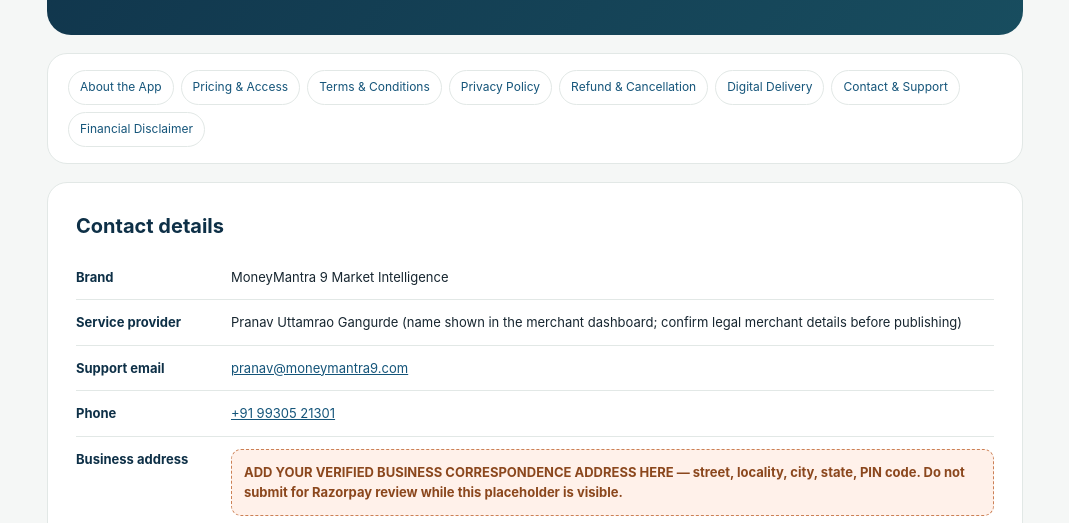
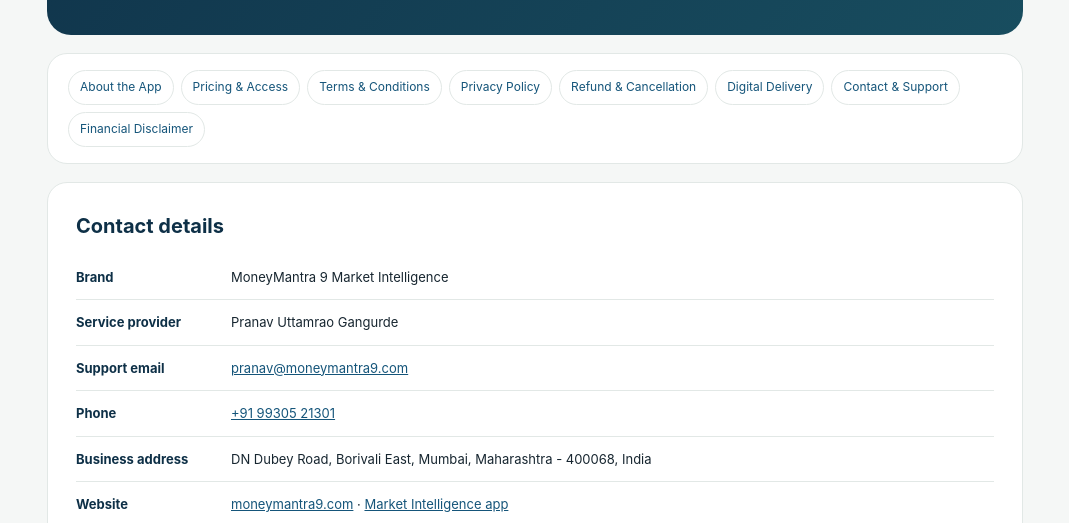
Before and after one commit to pranavgangurde-mm9/moneymantra9-market-intelligence, a website: page contact.html in a window 1280 px wide. Shown: the part 277-800 px from the top of the page, without its empty margins (105-1174 px from the left). Drawn offline with Linux system fonts and the light colour scheme.

Commit message:
Add files via upload

```diff
--- a/contact.html
+++ b/contact.html
@@ -14,6 +14,6 @@
 <header class="site-head"><div class="head-inner"><a class="brandlink" href="index.html"><img src="brand-logo.png" alt="MoneyMantra 9 logo"><span><strong>MoneyMantra 9</strong><small>Market Intelligence · Protect. Grow. Prosper.</small></span></a><nav class="site-nav" aria-label="Main"><a href="index.html">App</a><a href="pricing.html">Pricing</a><a href="about.html">About</a><a href="contact.html">Support</a></nav></div></header>
 <main><div class="hero"><div><div class="eyebrow">MoneyMantra 9 · Website information</div><h1>Contact &amp; Support</h1><p>Questions about the app, payments, access or privacy? Reach the MoneyMantra 9 support contact.</p></div></div><div class="card" style="padding:16px 20px"><div class="site-map"><a href="about.html">About the App</a> <a href="pricing.html">Pricing &amp; Access</a> <a href="terms.html">Terms &amp; Conditions</a> <a href="privacy.html">Privacy Policy</a> <a href="refunds.html">Refund &amp; Cancellation</a> <a href="delivery.html">Digital Delivery</a> <a href="contact.html">Contact &amp; Support</a> <a href="disclaimer.html">Financial Disclaimer</a></div></div>
 
-<div class="card"><h2>Contact details</h2><div class="kv"><b>Brand</b><span>MoneyMantra 9 Market Intelligence</span></div><div class="kv"><b>Service provider</b><span>Pranav Uttamrao Gangurde (name shown in the merchant dashboard; confirm legal merchant details before publishing)</span></div><div class="kv"><b>Support email</b><span><a href="mailto:pranav@moneymantra9.com">pranav@moneymantra9.com</a></span></div><div class="kv"><b>Phone</b><span><a href="tel:+919930521301">+91 99305 21301</a></span></div><div class="kv"><b>Business address</b><span class="placeholder">ADD YOUR VERIFIED BUSINESS CORRESPONDENCE ADDRESS HERE — street, locality, city, state, PIN code. Do not submit for Razorpay review while this placeholder is visible.</span></div><div class="kv"><b>Website</b><span><a href="https://moneymantra9.com/" target="_blank" rel="noopener">moneymantra9.com</a> · <a href="index.html">Market Intelligence app</a></span></div></div>
+<div class="card"><h2>Contact details</h2><div class="kv"><b>Brand</b><span>MoneyMantra 9 Market Intelligence</span></div><div class="kv"><b>Service provider</b><span>Pranav Uttamrao Gangurde</span></div><div class="kv"><b>Support email</b><span><a href="mailto:pranav@moneymantra9.com">pranav@moneymantra9.com</a></span></div><div class="kv"><b>Phone</b><span><a href="tel:+919930521301">+91 99305 21301</a></span></div><div class="kv"><b>Business address</b><span>DN Dubey Road, Borivali East, Mumbai, Maharashtra - 400068, India</span></div><div class="kv"><b>Website</b><span><a href="https://moneymantra9.com/" target="_blank" rel="noopener">moneymantra9.com</a> · <a href="index.html">Market Intelligence app</a></span></div></div>
 <div class="card"><h2>What to include in your message</h2><p>For login or payment problems, include your registered email, approximate date/time, error screenshot and payment reference (if any). For market-data problems, include the symbol, date and source timestamp. Please never share passwords, UPI PINs or full card details.</p><a class="button" href="mailto:pranav@moneymantra9.com?subject=MoneyMantra%209%20Market%20Intelligence%20Support">Email Support</a><a class="button secondary" href="tel:+919930521301">Call</a></div>
 </main><footer class="site-foot"><div class="foot-inner"><div><strong>MoneyMantra 9 Market Intelligence</strong><small>Operated by Pranav Uttamrao Gangurde · India</small><small>© 2026 MoneyMantra 9 · Information and education only</small></div><div class="footlinks"><a href="about.html">About the App</a> <a href="pricing.html">Pricing &amp; Access</a> <a href="terms.html">Terms &amp; Conditions</a> <a href="privacy.html">Privacy Policy</a> <a href="refunds.html">Refund &amp; Cancellation</a> <a href="delivery.html">Digital Delivery</a> <a href="contact.html">Contact &amp; Support</a> <a href="disclaimer.html">Financial Disclaimer</a></div></div></footer></body></html>
```
